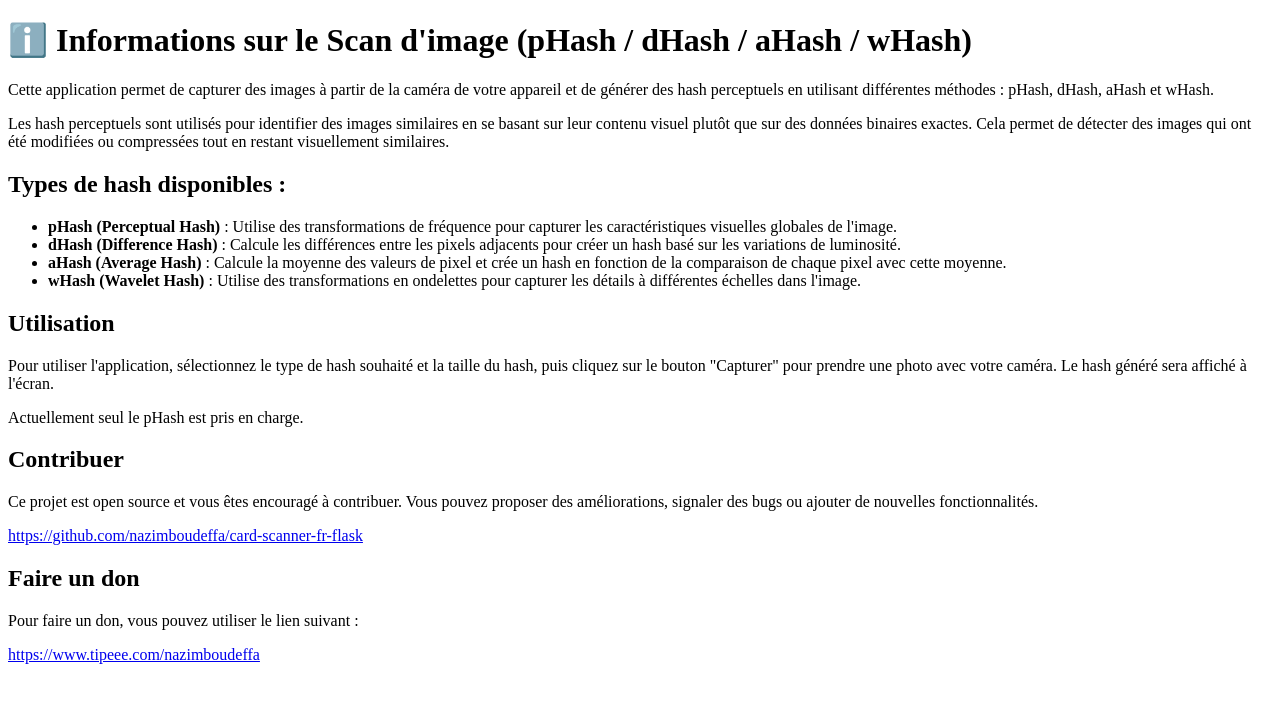
After one commit to nazimboudeffa/card-scanner-fr-flask, a Flask app: page /info in a window 1280 px wide. The commit adds this page. Shown: the top 703 px of the page. Run offline with Flask 3, Linux system fonts and the light colour scheme.

Commit message:
added info

```diff
--- a/app.py
+++ b/app.py
@@ -86,6 +86,10 @@ def find_closest_matches(image_hash, max_distance=10, limit=5):
 def index():
     return render_template('index.html')
 
+@app.route('/info')
+def info():
+    return render_template('info.html')
+
 @app.route('/compare', methods=['POST'])
 def compare():
     try:
--- a/templates/index.html
+++ b/templates/index.html
@@ -6,6 +6,8 @@
 </head>
 <body>
   <h1>📸 Scan d'image (pHash / dHash / aHash / wHash)</h1>
+
+  <div><a href="/info">[nfo]</a></div>
 
   <label for="hash_type">Type de hash :</label>
   <select id="hash_type">
--- /dev/null
+++ b/templates/info.html
@@ -0,0 +1,28 @@
+<!DOCTYPE html>
+<html lang="fr">
+<head>
+  <meta charset="UTF-8">
+  <title>Scan d'image - Hash perceptuel</title>
+</head>
+<body>
+    <h1>ℹ️ Informations sur le Scan d'image (pHash / dHash / aHash / wHash)</h1>
+    <p>Cette application permet de capturer des images à partir de la caméra de votre appareil et de générer des hash perceptuels en utilisant différentes méthodes : pHash, dHash, aHash et wHash.</p>
+    <p>Les hash perceptuels sont utilisés pour identifier des images similaires en se basant sur leur contenu visuel plutôt que sur des données binaires exactes. Cela permet de détecter des images qui ont été modifiées ou compressées tout en restant visuellement similaires.</p>
+    <h2>Types de hash disponibles :</h2>
+    <ul>
+        <li><strong>pHash (Perceptual Hash)</strong> : Utilise des transformations de fréquence pour capturer les caractéristiques visuelles globales de l'image.</li>
+        <li><strong>dHash (Difference Hash)</strong> : Calcule les différences entre les pixels adjacents pour créer un hash basé sur les variations de luminosité.</li>
+        <li><strong>aHash (Average Hash)</strong> : Calcule la moyenne des valeurs de pixel et crée un hash en fonction de la comparaison de chaque pixel avec cette moyenne.</li>
+        <li><strong>wHash (Wavelet Hash)</strong> : Utilise des transformations en ondelettes pour capturer les détails à différentes échelles dans l'image.</li>
+    </ul>
+    <h2>Utilisation</h2>
+    <p>Pour utiliser l'application, sélectionnez le type de hash souhaité et la taille du hash, puis cliquez sur le bouton "Capturer" pour prendre une photo avec votre caméra. Le hash généré sera affiché à l'écran.</p>
+    <p>Actuellement seul le pHash est pris en charge.</p>
+    <h2>Contribuer</h2>
+    <p>Ce projet est open source et vous êtes encouragé à contribuer. Vous pouvez proposer des améliorations, signaler des bugs ou ajouter de nouvelles fonctionnalités.</p>
+    <a href="https://github.com/nazimboudeffa/card-scanner-fr-flask">https://github.com/nazimboudeffa/card-scanner-fr-flask</a>
+    <h2>Faire un don</h2>
+    <p>Pour faire un don, vous pouvez utiliser le lien suivant :</p>
+    <a href="https://www.tipeee.com/nazimboudeffa">https://www.tipeee.com/nazimboudeffa</a>
+</body>
+</html>
```
